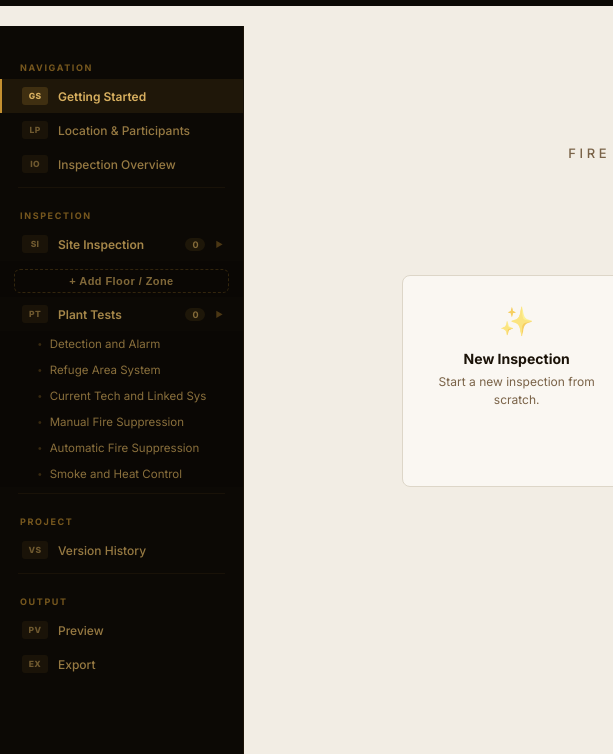
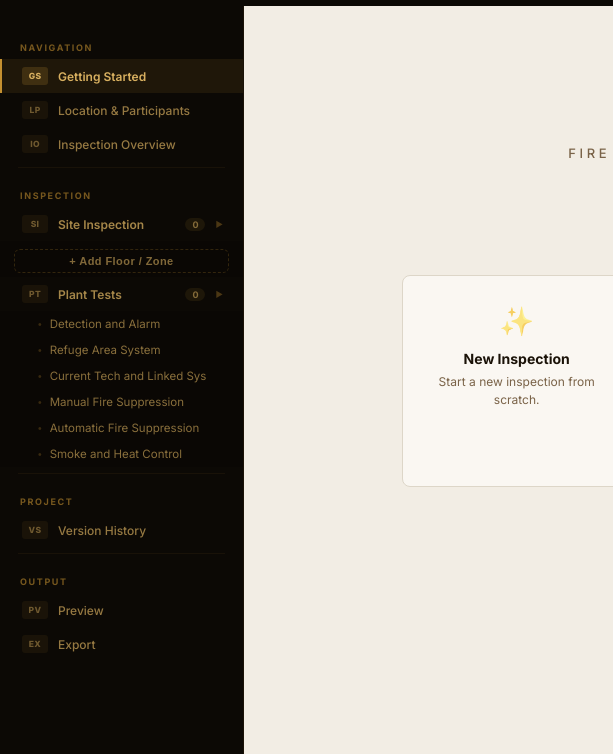
Before and after one commit to Almamarob/Site-Survey-Insight, a website: page index.html in a window 1280 px wide. Shown: the part 46-800 px from the top of the page, 0-613 px from the left. Drawn offline with Linux system fonts and the light colour scheme.

Commit message:
Update base.css

```diff
--- a/shared/base.css
+++ b/shared/base.css
@@ -80,11 +80,17 @@
    SIDEBAR
 ══════════════════════════════════════════════ */
 #sidebar {
+  position: fixed;
+  top: 0; left: 0; bottom: 0;
   width: var(--sidebar-w);
   background: var(--night);
-  flex-shrink: 0; overflow-y: auto;
-  padding: 20px 0 32px;
+  overflow-y: auto;
+  padding: calc(var(--header-h) + 20px) 0 32px;
   border-right: 1px solid rgba(196,144,48,0.08);
+  z-index: 50;
+}
+#content {
+  margin-left: var(--sidebar-w);
 }
 .sidebar-section-label {
   color: rgba(196,144,48,0.58); font-size: 9px; font-weight: 700;
```
